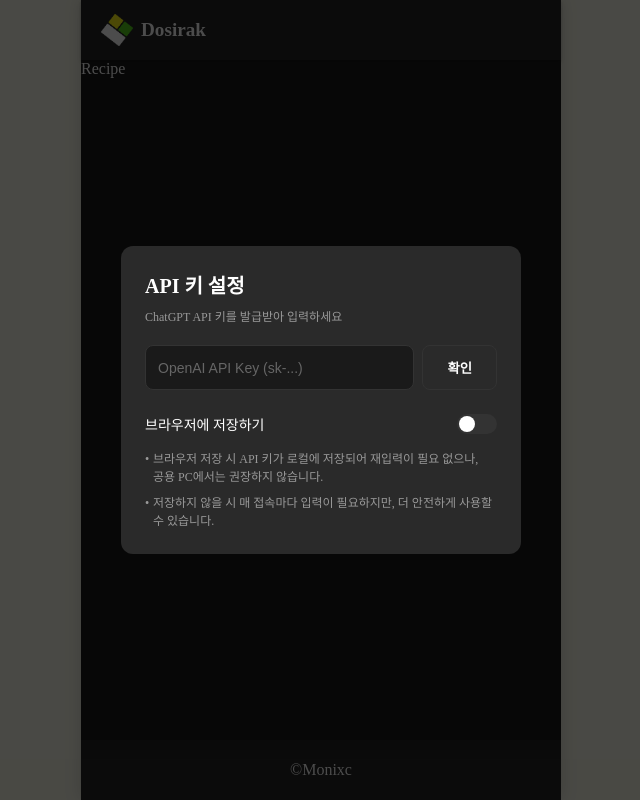
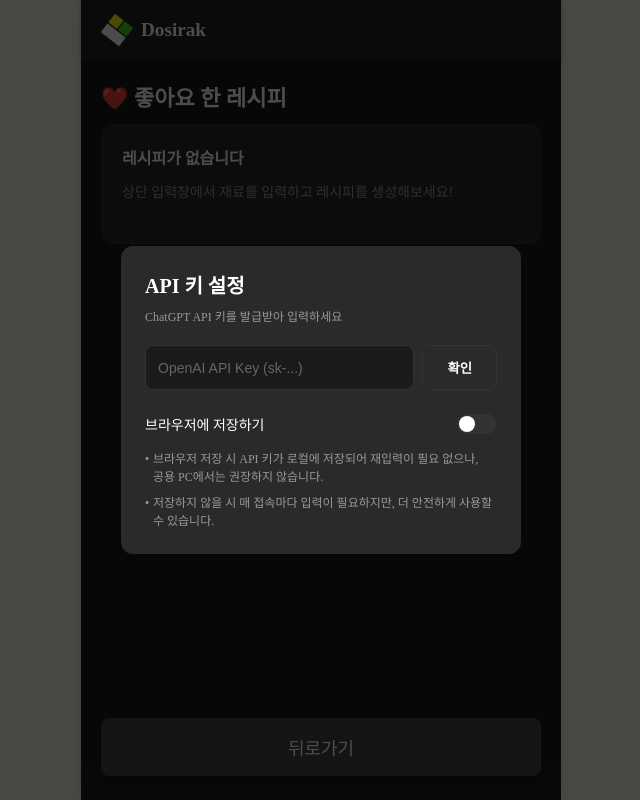
Before and after one commit to Monixc/40min-dosirak, a React (Vite) app: page /recipe in a window 1280 px wide. Shown: the whole page, without its empty margins (319-959 px from the left). Built offline with nearby package versions, Linux system fonts and the light colour scheme; some icons are missing.

Commit message:
feat: implement liked recipes page with infinite scroll and dynamic footer visibility

```diff
--- a/src/components/common/Card/index.tsx
+++ b/src/components/common/Card/index.tsx
@@ -117,7 +117,7 @@ export const RecipeCard = ({
       </CardHeader>
       <CardInput title={recipe.input}>{recipe.input}</CardInput>
       <CardIngredients>{recipe.ingredients}</CardIngredients>
-      {totalRecipes > 1 && (
+      {totalRecipes > 1 && currentIndex >= 0 && (
         <DotContainer>
           {Array.from({ length: totalRecipes }).map((_, index) => (
             <Dot key={index} active={currentIndex === index} />
--- a/src/components/layout/MainLayout.tsx
+++ b/src/components/layout/MainLayout.tsx
@@ -1,4 +1,4 @@
-import { Outlet } from "react-router-dom";
+import { Outlet, useLocation } from "react-router-dom";
 import styled from "styled-components";
 import Header from "./Header";
 
@@ -58,7 +58,11 @@ const Footer = styled.footer`
   color: #fff;
 `;
 
-const MainLayout = () => (
+const MainLayout = () => {
+  const location = useLocation();
+  const showFooter = location.pathname === "/";
+
+  return (
     <LayoutWrapper>
       <MobileContainer>
         <Header />
@@ -66,10 +70,11 @@ const MainLayout = () => (
           <ContentArea>
             <Outlet />
           </ContentArea>
-        <Footer>©Monixc</Footer>
+          {showFooter && <Footer>©Monixc</Footer>}
         </Main>
       </MobileContainer>
     </LayoutWrapper>
   );
+};
 
 export default MainLayout;
--- a/src/pages/Recipe.tsx
+++ b/src/pages/Recipe.tsx
@@ -1,3 +1,97 @@
+import { useEffect, useState, useRef, useCallback } from "react";
+import { useNavigate } from "react-router-dom";
+import { RecipeCard, EmptyCard } from "../components/common/Card";
+import type { Recipe } from "../types";
+import styled from "styled-components";
+
+const LIKED_RECIPES_KEY = "liked_recipes";
+
+const FixedBackButton = styled.button`
+  position: fixed;
+  left: 50%;
+  transform: translateX(-50%);
+  bottom: 24px;
+  width: calc(100% - 40px);
+  max-width: 440px;
+  padding: 16px 0;
+  background: #444;
+  color: #fff;
+  border: none;
+  border-radius: 8px;
+  font-size: 18px;
+  cursor: pointer;
+  z-index: 100;
+  box-shadow: 0 2px 8px rgba(0, 0, 0, 0.12);
+`;
+
+const PageContainer = styled.div`
+  padding: 20px;
+  max-width: 480px;
+  margin: 0 auto;
+  padding-bottom: 120px;
+`;
+
+const Title = styled.h2`
+  font-size: 22px;
+  color: #fff;
+  margin-bottom: 12px;
+`;
+
 export default function Recipe() {
-  return <div>Recipe</div>;
+  const [likedRecipes, setLikedRecipes] = useState<Recipe[]>([]);
+  const [visibleCount, setVisibleCount] = useState(10);
+  const listEndRef = useRef<HTMLDivElement>(null);
+  const navigate = useNavigate();
+
+  useEffect(() => {
+    const data = localStorage.getItem(LIKED_RECIPES_KEY);
+    if (data) {
+      try {
+        setLikedRecipes(JSON.parse(data));
+      } catch {
+        setLikedRecipes([]);
+      }
+    }
+  }, []);
+
+  const handleScroll = useCallback(() => {
+    if (
+      listEndRef.current &&
+      listEndRef.current.getBoundingClientRect().bottom <= window.innerHeight
+    ) {
+      setVisibleCount((prev) => prev + 10);
+    }
+  }, []);
+
+  useEffect(() => {
+    window.addEventListener("scroll", handleScroll);
+    return () => window.removeEventListener("scroll", handleScroll);
+  }, [handleScroll]);
+
+  return (
+    <PageContainer>
+      <Title>❤️ 좋아요 한 레시피</Title>
+      {likedRecipes.length === 0 ? (
+        <EmptyCard />
+      ) : (
+        <>
+          {likedRecipes.slice(0, visibleCount).map((recipe, idx) => (
+            <div key={recipe.id} style={{ marginBottom: 16 }}>
+              <RecipeCard
+                recipe={recipe}
+                offset={0}
+                onTouchStart={() => {}}
+                onTouchMove={() => {}}
+                onTouchEnd={() => {}}
+                currentIndex={-1}
+                totalRecipes={0}
+              />
+            </div>
+          ))}
+          <div ref={listEndRef} />
+        </>
+      )}
+      <FixedBackButton onClick={() => navigate(-1)}>뒤로가기</FixedBackButton>
+    </PageContainer>
+  );
 }
```
Lines whose indentation alone changed are shown as unchanged.
